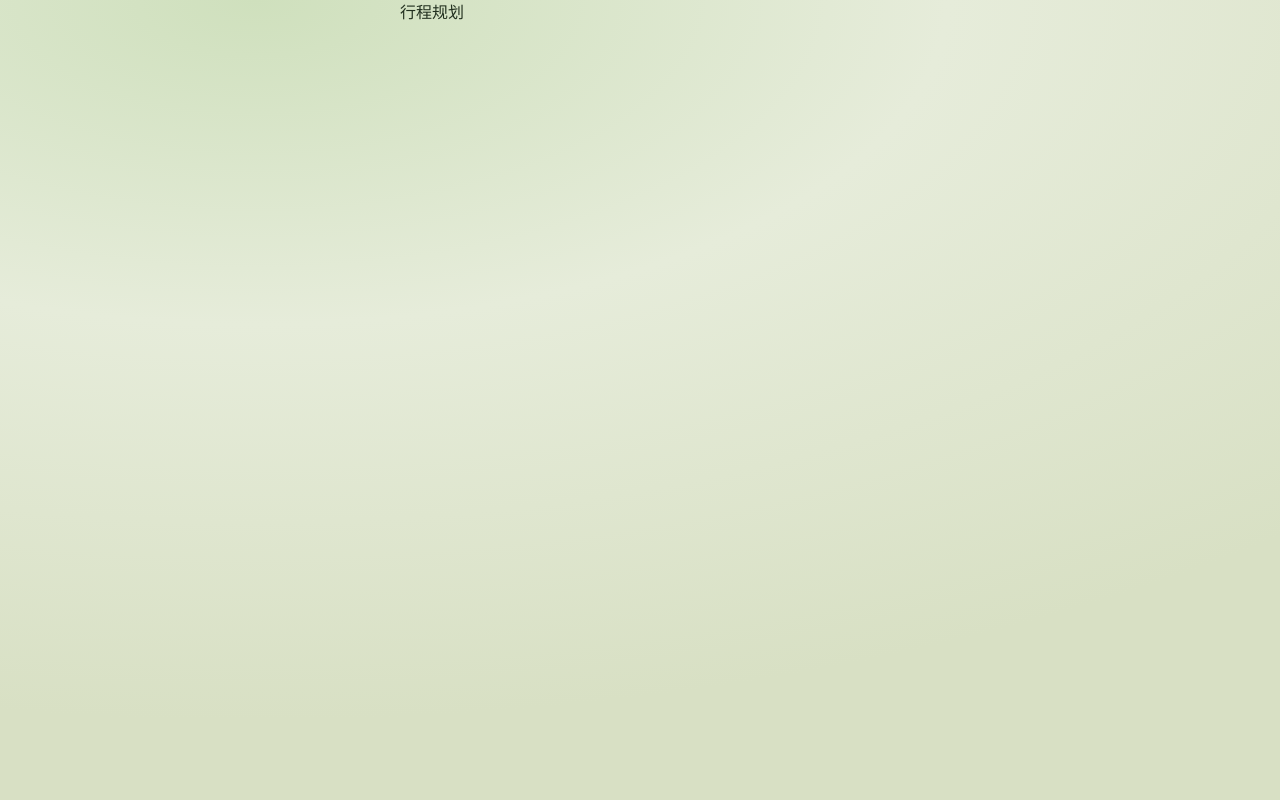
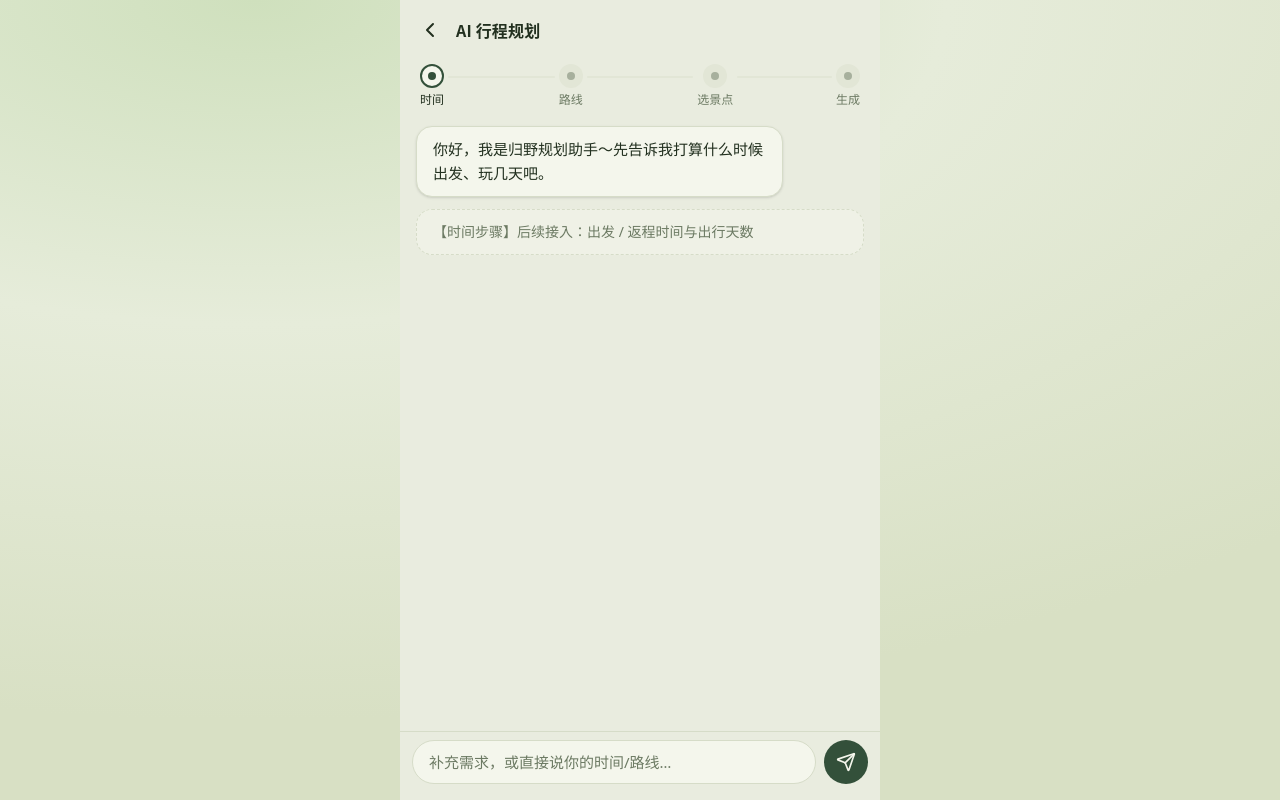
Before and after one commit to hl17311616150-ops/-, a React (Vite) app: page /plan in a window 1280 px wide. Built offline with nearby package versions, Linux system fonts and the light colour scheme.

Commit message:
feat: PlanFlow 容器与步骤状态机

```diff
--- a/src/pages/plan/PlanFlow.tsx
+++ b/src/pages/plan/PlanFlow.tsx
@@ -1,10 +1,147 @@
+import { useEffect, useState } from 'react'
+import type { FormEvent } from 'react'
+import { Link } from 'react-router-dom'
+import { ChevronLeft, Send } from 'lucide-react'
+import type { PlanningDraft, PlanningStep } from '../../types'
+import { createDraft, getDraft, saveDraft } from '../../lib/planningDraft'
+import { StepBar } from './components/StepBar'
+import { ChatBubble } from './components/ChatBubble'
+import type { StepProps } from './stepProps'
+
+/** 各步骤占位文案（后续 Task 由真实步骤组件替换） */
+const STEP_PLACEHOLDER: Record<PlanningStep, string> = {
+  time: '【时间步骤】后续接入：出发 / 返程时间与出行天数',
+  route: '【路线步骤】后续接入：出发点 → 途经点 → 目的地',
+  points: '【选景点步骤】后续接入：勾选想去的景点',
+  result: '【生成步骤】后续接入：生成完整行程方案',
+}
+
+/** 各步骤 AI 引导语（占位阶段先静态展示） */
+const STEP_GREETING: Record<PlanningStep, string> = {
+  time: '你好，我是归野规划助手～先告诉我打算什么时候出发、玩几天吧。',
+  route: '时间定好了，接着说说你想走的路线吧。',
+  points: '路线清楚了，挑几个你最想去的景点。',
+  result: '信息齐了，正在为你生成行程方案。',
+}
+
 /**
- * 行程规划流程占位页：后续 Plan 填充分步引导。
+ * 容错读取草稿：旧数据/缺字段用 createDraft 默认值兜底，数组与对象字段逐一校验，
+ * 形状异常不抛错、不白屏；无草稿则新建并立即落盘。
  */
-export default function PlanFlow() {
+function loadDraft(): PlanningDraft {
+  const fallback = createDraft()
+  const existing = getDraft()
+  if (!existing) {
+    saveDraft(fallback)
+    return fallback
+  }
+  return {
+    ...fallback,
+    ...existing,
+    points: Array.isArray(existing.points) ? existing.points : fallback.points,
+    selectedPois:
+      existing.selectedPois && typeof existing.selectedPois === 'object' && !Array.isArray(existing.selectedPois)
+        ? existing.selectedPois
+        : fallback.selectedPois,
+    days: Array.isArray(existing.days) ? existing.days : fallback.days,
+  }
+}
+
+/**
+ * 占位步骤组件：接收统一 StepProps，后续 Task 按步骤替换为真实组件。
+ * 当前仅渲染步骤占位文案，不消费 update / onUserInput。
+ */
+function StepPlaceholder({ draft }: StepProps) {
   return (
-    <div data-testid="page-plan" className="mx-auto w-full max-w-[480px]">
-      行程规划
+    <div className="rounded-2xl border border-dashed border-border bg-card/60 px-4 py-3 text-sm text-muted-foreground">
+      {STEP_PLACEHOLDER[draft.step]}
     </div>
   )
 }
+
+/**
+ * AI 规划四步流程容器（时间 → 路线 → 选景点 → 生成）。
+ * 本 Task 只搭容器骨架：草稿加载/落盘、步骤状态切换、顶部返回、底部常驻输入框；
+ * 各步骤真实交互由后续 Task 接入（StepProps 已按统一约定导出）。
+ */
+export default function PlanFlow() {
+  const [draft, setDraft] = useState<PlanningDraft>(loadDraft)
+  const [input, setInput] = useState('')
+
+  // 初始化后落盘一次：首次进入已在 loadDraft 内保存；已有草稿刷新 updatedAt，保证续接一致。
+  useEffect(() => {
+    saveDraft(draft)
+  }, [])
+
+  /** 合并字段到草稿并持久化（步骤组件只允许通过此方法改草稿） */
+  const update = (patch: Partial<PlanningDraft>) => {
+    setDraft((d) => {
+      const next = { ...d, ...patch }
+      saveDraft(next)
+      return next
+    })
+  }
+
+  /** 底部输入框提交：本 Task 先空实现，不报错；后续 Task 按当前步骤解释用户输入 */
+  const onUserInput = (text: string) => {
+    void text
+  }
+
+  const stepProps: StepProps = { draft, update, onUserInput }
+
+  const handleSubmit = (e: FormEvent<HTMLFormElement>) => {
+    e.preventDefault()
+    const text = input.trim()
+    if (!text) return
+    onUserInput(text)
+    setInput('')
+  }
+
+  return (
+    <div
+      data-testid="page-plan"
+      className="mx-auto flex h-[100svh] w-full max-w-[480px] flex-col bg-background"
+    >
+      {/* 顶部栏：返回首页 + 标题，返回热区 ≥44px */}
+      <header className="flex items-center gap-1 px-2 pt-2">
+        <Link
+          to="/"
+          aria-label="返回首页"
+          className="flex h-11 w-11 items-center justify-center rounded-full text-foreground transition-colors hover:bg-muted"
+        >
+          <ChevronLeft className="h-6 w-6" />
+        </Link>
+        <h1 className="text-base font-semibold">AI 行程规划</h1>
+      </header>
+
+      <StepBar step={draft.step} />
+
+      {/* 对话区：AI 问候 + 当前步骤占位，后续替换为真实步骤组件 */}
+      <main className="flex-1 space-y-3 overflow-y-auto px-4 py-4">
+        <ChatBubble who="ai">{STEP_GREETING[draft.step]}</ChatBubble>
+        <StepPlaceholder {...stepProps} />
+      </main>
+
+      {/* 底部常驻输入框：触控目标 ≥44px，回车提交 */}
+      <footer className="border-t border-border bg-background px-3 pb-4 pt-2">
+        <form onSubmit={handleSubmit} className="flex items-center gap-2">
+          <input
+            type="text"
+            value={input}
+            onChange={(e) => setInput(e.target.value)}
+            placeholder="补充需求，或直接说你的时间/路线…"
+            aria-label="补充需求"
+            className="h-11 min-w-0 flex-1 rounded-full border border-border bg-card px-4 text-[15px] text-foreground outline-none placeholder:text-muted-foreground focus:border-ring"
+          />
+          <button
+            type="submit"
+            aria-label="发送"
+            className="flex h-11 w-11 shrink-0 items-center justify-center rounded-full bg-primary text-primary-foreground transition-opacity hover:opacity-90"
+          >
+            <Send className="h-5 w-5" />
+          </button>
+        </form>
+      </footer>
+    </div>
+  )
+}
--- /dev/null
+++ b/src/pages/plan/components/ChatBubble.tsx
@@ -0,0 +1,25 @@
+import type { ReactNode } from 'react'
+import { cn } from '../../../lib/cn'
+
+/**
+ * 引导聊天气泡：
+ * - who='ai'：左对齐，浅色卡片底，靠近头像一侧直角
+ * - who='user'：右对齐，品牌实色底、反白文字，靠近自己一侧直角
+ */
+export function ChatBubble({ who, children }: { who: 'ai' | 'user'; children: ReactNode }) {
+  const ai = who === 'ai'
+  return (
+    <div className={cn('flex w-full', ai ? 'justify-start' : 'justify-end')}>
+      <div
+        className={cn(
+          'max-w-[82%] px-4 py-2.5 text-[15px] leading-relaxed',
+          ai
+            ? 'rounded-2xl rounded-tl-md border border-border bg-card text-card-foreground shadow-sm'
+            : 'rounded-2xl rounded-tr-md bg-primary text-primary-foreground',
+        )}
+      >
+        {children}
+      </div>
+    </div>
+  )
+}
--- /dev/null
+++ b/src/pages/plan/components/StepBar.tsx
@@ -0,0 +1,71 @@
+import { Check } from 'lucide-react'
+import type { PlanningStep } from '../../../types'
+import { cn } from '../../../lib/cn'
+
+/** 四步流程顺序与文案：时间 → 路线 → 选景点 → 生成 */
+const STEPS: { key: PlanningStep; label: string }[] = [
+  { key: 'time', label: '时间' },
+  { key: 'route', label: '路线' },
+  { key: 'points', label: '选景点' },
+  { key: 'result', label: '生成' },
+]
+
+type DotState = 'done' | 'current' | 'todo'
+
+/**
+ * AI 规划四步进度条：
+ * - 已完成：绿色实心圆点（带白色对勾）
+ * - 当前：描边空心圆点
+ * - 未到：灰色圆点
+ * - 步骤间连接线：已完成段绿色，其余灰色
+ */
+export function StepBar({ step }: { step: PlanningStep }) {
+  const currentIndex = Math.max(0, STEPS.findIndex((s) => s.key === step))
+
+  return (
+    <nav
+      data-testid="step-bar"
+      aria-label="AI 规划步骤进度"
+      className="mx-auto flex w-full max-w-[480px] items-start px-5 pb-1 pt-3"
+    >
+      {STEPS.map((s, i) => {
+        const state: DotState = i < currentIndex ? 'done' : i === currentIndex ? 'current' : 'todo'
+        return (
+          <div key={s.key} className="flex flex-1 items-start last:flex-none">
+            <div className="flex flex-col items-center gap-1.5">
+              <span
+                aria-current={state === 'current' ? 'step' : undefined}
+                className={cn(
+                  'flex h-6 w-6 items-center justify-center rounded-full',
+                  state === 'done' && 'bg-leaf text-primary-foreground',
+                  state === 'current' && 'border-2 border-primary bg-card text-primary',
+                  state === 'todo' && 'bg-muted text-muted-foreground',
+                )}
+              >
+                {state === 'done' ? (
+                  <Check className="h-3.5 w-3.5" strokeWidth={3} />
+                ) : (
+                  <span className={cn('h-2 w-2 rounded-full', state === 'current' ? 'bg-primary' : 'bg-muted-foreground/50')} />
+                )}
+              </span>
+              <span
+                className={cn(
+                  'text-xs leading-none',
+                  state === 'todo' ? 'text-muted-foreground' : 'font-medium text-foreground',
+                )}
+              >
+                {s.label}
+              </span>
+            </div>
+            {i < STEPS.length - 1 && (
+              <div
+                aria-hidden
+                className={cn('mx-1 mt-3 h-[2px] flex-1 rounded-full', i < currentIndex ? 'bg-leaf' : 'bg-muted')}
+              />
+            )}
+          </div>
+        )
+      })}
+    </nav>
+  )
+}
--- /dev/null
+++ b/src/pages/plan/stepProps.ts
@@ -0,0 +1,13 @@
+import type { PlanningDraft } from '../../types'
+
+/**
+ * AI 规划各步骤组件统一 props（后续 Task 的时间/路线/选景点/结果步骤组件均按此实现）。
+ * - draft：当前规划草稿（只读传给步骤组件，修改一律走 update 合并落盘）
+ * - update：合并字段到草稿并持久化
+ * - onUserInput：用户在底部输入框提交的文本，交由当前步骤解释处理
+ */
+export interface StepProps {
+  draft: PlanningDraft
+  update: (patch: Partial<PlanningDraft>) => void
+  onUserInput: (text: string) => void
+}
```
Also changed, not shown: 1 other file (tests, documents, lock files or other folders).
